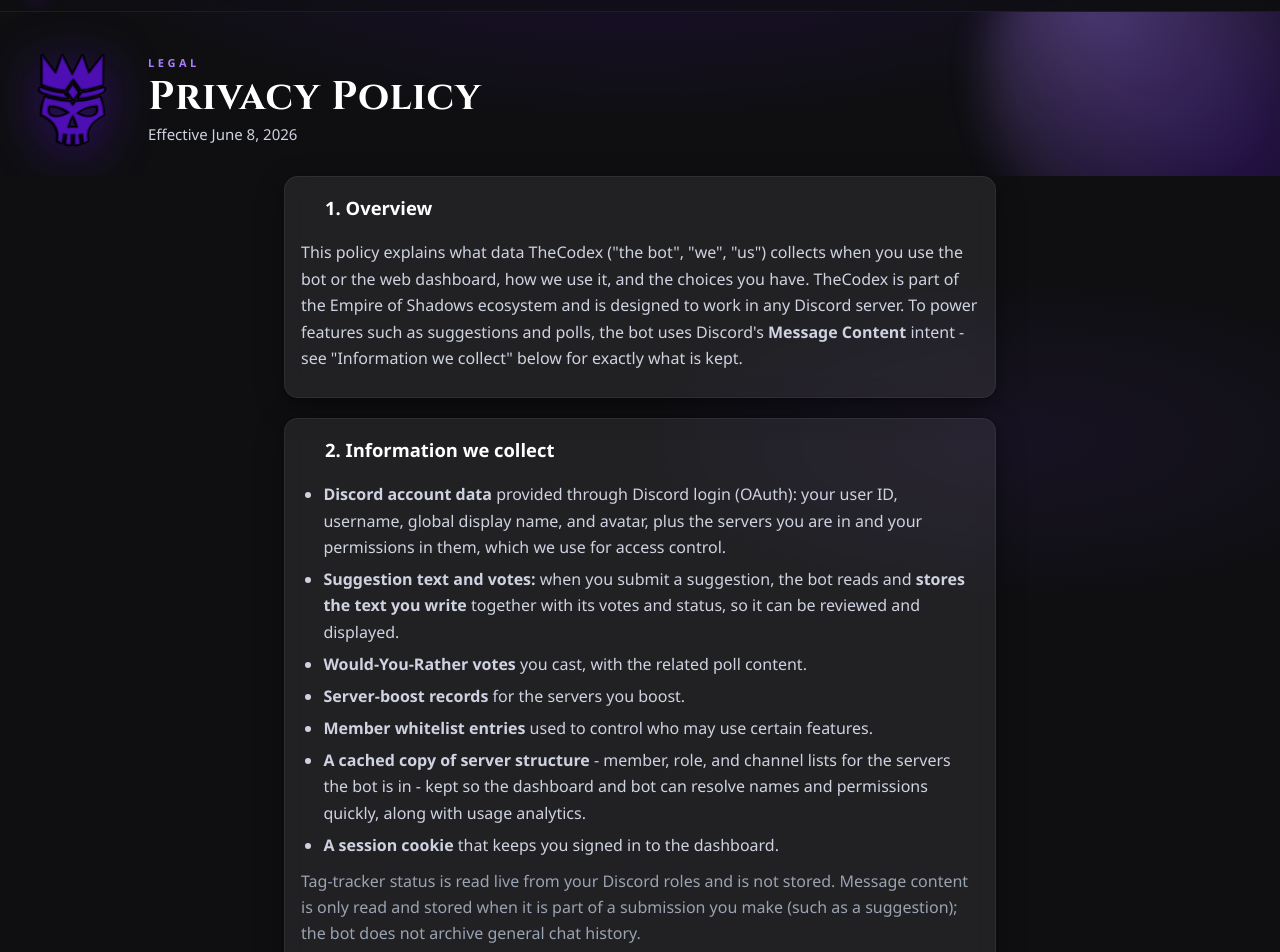
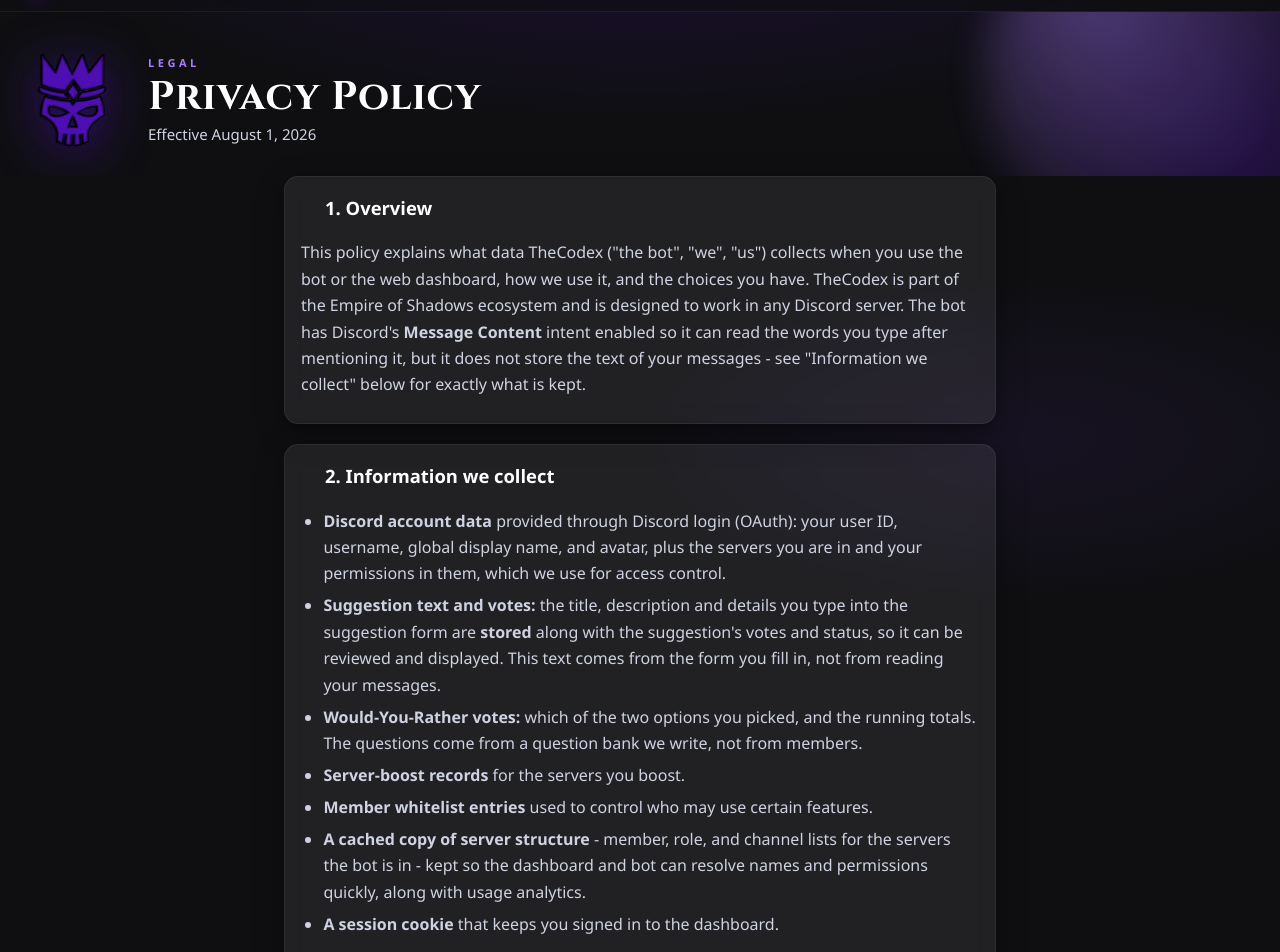
Before and after one commit to Empire-of-Shadows/TheCodex, a React (Vite) app in the folder dashboard/frontend/: page /privacy in a window 1280 px wide. Shown: the part 40-992 px from the top of the page. Built offline with nearby package versions, Linux system fonts and the light colour scheme; no server answers.

Commit message:
Update privacy policy and intents configuration for transparency and minimal data usage.

```diff
--- a/dashboard/frontend/src/pages/LoginPage.tsx
+++ b/dashboard/frontend/src/pages/LoginPage.tsx
@@ -34,7 +34,16 @@
           Login with Discord
         </a>
         <p className="muted" style={{ marginTop: "0.75rem", fontSize: "0.85rem" }}>
-          By signing in you agree to our <Link to="/privacy">Privacy Policy</Link>.
+          One login covers every Empire of Shadows dashboard, so by signing in you agree to the{" "}
+          <a
+            href="https://eosofficial.club/privacy"
+            target="_blank"
+            rel="noopener noreferrer"
+          >
+            Empire of Shadows Privacy Policy
+          </a>
+          , which covers every bot, dashboard, and tool in the ecosystem. TheCodex has its own{" "}
+          <Link to="/privacy">privacy page</Link> for the detail specific to this bot.
         </p>
 
         <div className="login-divider">Explore the ecosystem</div>
--- a/dashboard/frontend/src/pages/PrivacyPolicyPage.tsx
+++ b/dashboard/frontend/src/pages/PrivacyPolicyPage.tsx
@@ -4,7 +4,7 @@
 import type { User } from "../api/types";
 import AppHeader from "../components/AppHeader";
 
-const EFFECTIVE_DATE = "June 8, 2026";
+const EFFECTIVE_DATE = "August 1, 2026";
 
 export default function PrivacyPolicyPage() {
   const [user, setUser] = useState<User | null>(null);
@@ -33,9 +33,10 @@
           <p>
             This policy explains what data TheCodex ("the bot", "we", "us") collects when you use
             the bot or the web dashboard, how we use it, and the choices you have. TheCodex is part
-            of the Empire of Shadows ecosystem and is designed to work in any Discord server. To
-            power features such as suggestions and polls, the bot uses Discord's <strong>Message
-            Content</strong> intent - see "Information we collect" below for exactly what is kept.
+            of the Empire of Shadows ecosystem and is designed to work in any Discord server. The
+            bot has Discord's <strong>Message Content</strong> intent enabled so it can read the
+            words you type after mentioning it, but it does not store the text of your messages -
+            see "Information we collect" below for exactly what is kept.
           </p>
         </section>
 
@@ -48,12 +49,14 @@
               your permissions in them, which we use for access control.
             </li>
             <li>
-              <strong>Suggestion text and votes:</strong> when you submit a suggestion, the bot
-              reads and <strong>stores the text you write</strong> together with its votes and
-              status, so it can be reviewed and displayed.
+              <strong>Suggestion text and votes:</strong> the title, description and details you
+              type into the suggestion form are <strong>stored</strong> along with the suggestion's
+              votes and status, so it can be reviewed and displayed. This text comes from the form
+              you fill in, not from reading your messages.
             </li>
             <li>
-              <strong>Would-You-Rather votes</strong> you cast, with the related poll content.
+              <strong>Would-You-Rather votes:</strong> which of the two options you picked, and the
+              running totals. The questions come from a question bank we write, not from members.
             </li>
             <li><strong>Server-boost records</strong> for the servers you boost.</li>
             <li>
@@ -68,9 +71,11 @@
             <li><strong>A session cookie</strong> that keeps you signed in to the dashboard.</li>
           </ul>
           <p className="muted">
-            Tag-tracker status is read live from your Discord roles and is not stored. Message
-            content is only read and stored when it is part of a submission you make (such as a
-            suggestion); the bot does not archive general chat history.
+            Tag-tracker status is read live from your Discord roles and is not stored. The bot reads
+            message text in three places and stores none of it: the words after a mention of the bot
+            become a search query for the guide, an announcement's text is used to name the
+            discussion thread opened under it, and posts in channels set up for drop tracking are
+            counted without their text being examined. The bot does not archive chat history.
           </p>
         </section>
 
```
Also changed, not shown: 2 other files (tests, documents, lock files or other folders).
